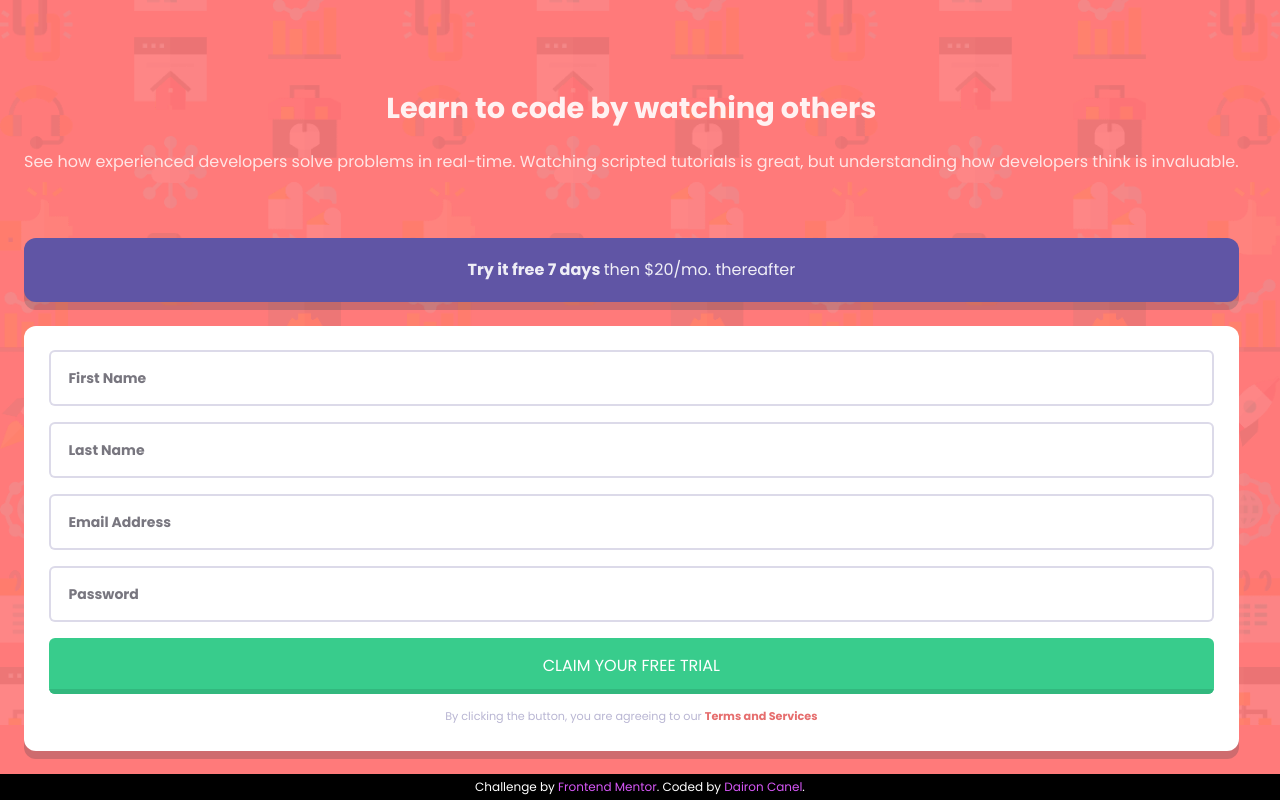
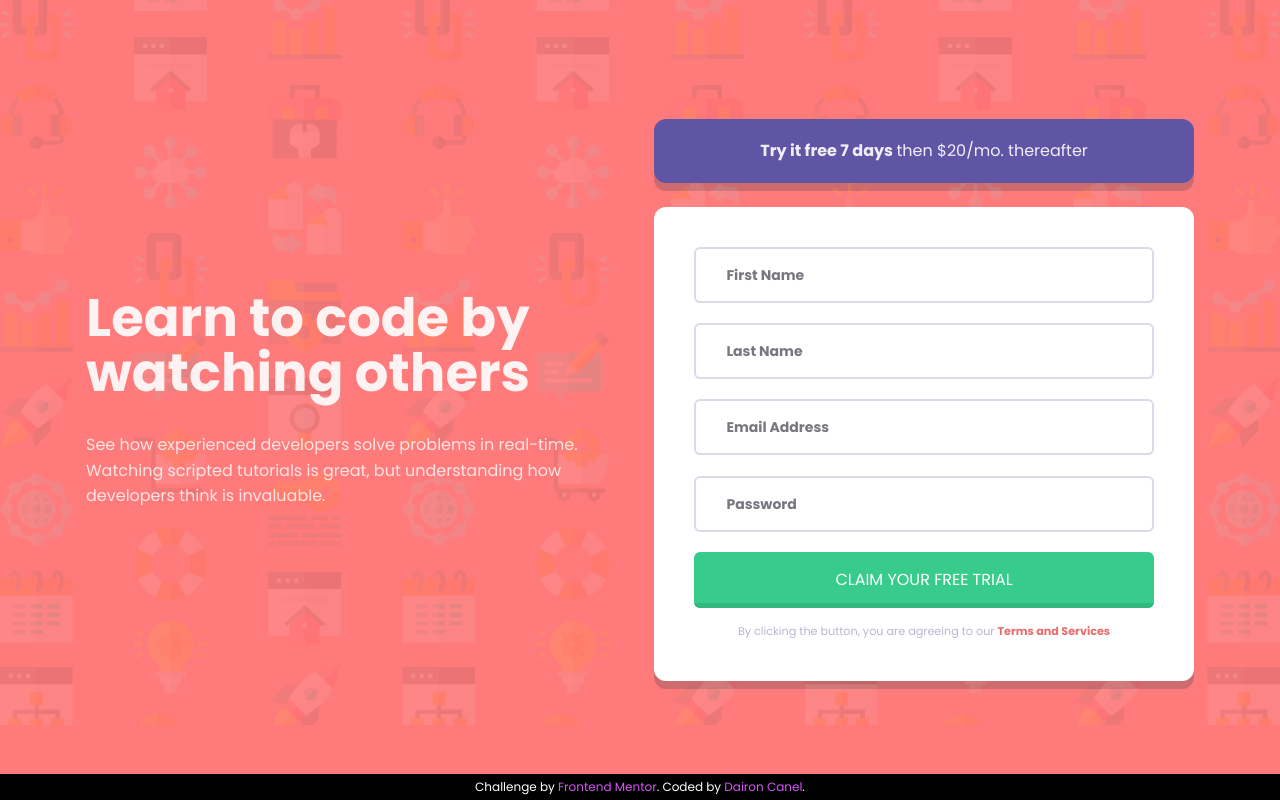
Before and after one commit to dairon-canel/intro-component-with-signup-form, a website: page public/index.html in a window 1280 px wide. Drawn offline with Linux system fonts and the light colour scheme.

Commit message:
feat: desktop design

```diff
--- a/public/index.html
+++ b/public/index.html
@@ -19,30 +19,30 @@
     <script src="./index.js" defer></script>
   </head>
   <body
-    class="relative grid min-h-screen place-content-start bg-red px-[1.5rem]"
+    class="relative grid min-h-screen place-content-start bg-red px-[1.5rem] md:grid-flow-col md:grid-cols-[auto_auto] md:place-content-center md:gap-2"
   >
-    <header class="pt-[5.65rem]">
+    <header class="max-w-[35rem] pt-[5.65rem] md:self-center md:pt-0">
       <h1
-        class="text-center text-[1.8rem] font-700 leading-[2.3rem] text-white opacity-90"
+        class="text-center text-[1.8rem] font-700 leading-[2.3rem] text-white opacity-90 md:text-left md:text-[3.3rem] md:leading-[3.4rem]"
       >
         Learn to code by watching others
       </h1>
       <p
-        class="pt-[1.35rem] text-center leading-[1.6rem] text-white opacity-80"
+        class="pt-[1.35rem] text-center leading-[1.6rem] text-white opacity-80 md:pt-[2rem] md:text-left"
       >
         See how experienced developers solve problems in real-time. Watching
         scripted tutorials is great, but understanding how developers think is
         invaluable.
       </p>
     </header>
-    <main class="">
+    <main class="md:w-[33.75rem]">
       <h2
-        class="relative mt-[3.95rem] border-separate rounded-xl bg-blue px-16 py-[1.25rem] text-center font-700 text-white text-opacity-90 before:absolute before:top-[0.5rem] before:left-0 before:-z-10 before:h-full before:w-full before:rounded-xl before:bg-darkBlue before:opacity-25"
+        class="relative mt-[3.95rem] border-separate rounded-xl bg-blue px-16 py-[1.25rem] text-center font-700 text-white text-opacity-90 before:absolute before:top-[0.5rem] before:left-0 before:-z-10 before:h-full before:w-full before:rounded-xl before:bg-darkBlue before:opacity-25 md:mt-0"
       >
         Try it free 7 days <span class="font-400">then $20/mo. thereafter</span>
       </h2>
       <form
-        class="relative mt-[1.5rem] grid w-full rounded-xl bg-white pt-6 before:absolute before:top-[0.5rem] before:left-0 before:-z-10 before:h-full before:w-full before:rounded-xl before:bg-darkBlue before:opacity-25 [&>*]:mx-[1.55rem] [&>input]:mb-4 [&>input]:rounded-md [&>input]:border-2 [&>input]:border-grayishBlue [&>input]:border-opacity-50 [&>input]:py-4 [&>input]:px-[1.1rem] [&>input]:text-sm [&>input]:text-darkBlue [&>input]:placeholder:font-700 [&>input]:placeholder:text-darkBlue [&>input]:placeholder:text-opacity-70"
+        class="relative mt-[1.5rem] grid w-full rounded-xl bg-white pt-6 before:absolute before:top-[0.5rem] before:left-0 before:-z-10 before:h-full before:w-full before:rounded-xl before:bg-darkBlue before:opacity-25 md:pt-[2.5rem] [&>*]:mx-[1.55rem] md:[&>*]:mx-[2.5rem] [&>input]:mb-4 [&>input]:rounded-md [&>input]:border-2 [&>input]:border-grayishBlue [&>input]:border-opacity-50 [&>input]:py-[1rem] [&>input]:px-[1.1rem] [&>input]:text-sm [&>input]:text-darkBlue [&>input]:placeholder:font-700 [&>input]:placeholder:text-darkBlue [&>input]:placeholder:text-opacity-70 md:[&>input]:mb-[1.27rem] md:[&>input]:px-[1.9rem]"
         action=""
       >
         <input placeholder="First Name" type="text" />
@@ -59,7 +59,7 @@
           Claim your free trial
         </button>
         <p
-          class="mt-[0.8rem] mb-6 px-4 text-center text-[0.7rem] leading-[1.3rem] text-grayishBlue"
+          class="mt-[0.8rem] mb-6 px-4 text-center text-[0.7rem] leading-[1.3rem] text-grayishBlue md:mb-10"
         >
           By clicking the button, you are agreeing to our
           <span class="font-700 text-red brightness-90"
```
Also changed, not shown: public/output-style.css.
